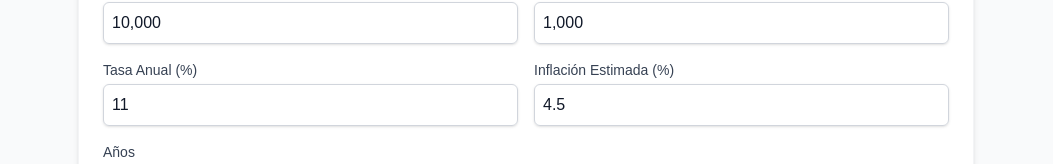
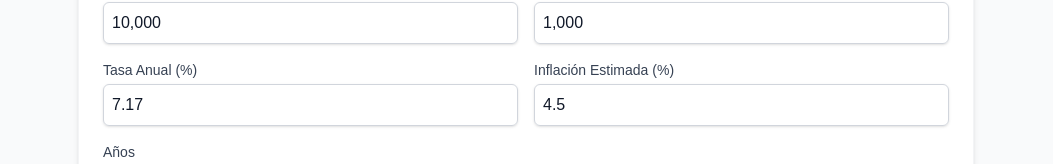
Before and after one commit to alejandrohuerga/finanzanode-mx, a Next.js app: page / in a window 1280 px wide. Shown: the part 276-440 px from the top of the page, without its empty margins (114-1167 px from the left). Built offline with nearby package versions, Linux system fonts and the light colour scheme.

Commit message:
fix: :bug: FIX: Cambios en porcentaje de cetes
Se han actualizado los porcentajes de cetes

```diff
--- a/src/app/page.tsx
+++ b/src/app/page.tsx
@@ -24,9 +24,9 @@ function ComparisonCards({
   onSelectScenario: (rate: number) => void
 }) {
   const scenarios = [
-    { name: 'Cetes (Aprox)', rate: 11.0, color: 'bg-green-100 text-green-800 border-green-200' },
-    { name: 'SOFIPOs / Nu', rate: 14.5, color: 'bg-purple-100 text-purple-800 border-purple-200' },
-    { name: 'S&P 500 (Promedio)', rate: 10.0, color: 'bg-blue-100 text-blue-800 border-blue-200' },
+    { name: 'Cetes Directo (1 Año)', rate: 7.17, color: 'bg-green-100 text-green-800 border-green-200' },
+    { name: 'SOFIPOs / Nu (Aprox)', rate: 12.0, color: 'bg-purple-100 text-purple-800 border-purple-200' },
+    { name: 'S&P 500 (Promedio Histórico)', rate: 10.0, color: 'bg-blue-100 text-blue-800 border-blue-200' },
   ];
 
   const calculateFinal = (rate: number) => {
--- a/src/components/CalculatorForm.tsx
+++ b/src/components/CalculatorForm.tsx
@@ -16,7 +16,7 @@ export default function CalculatorForm({ onCalculate }: CalculatorFormProps) {
   // Estados como strings para manejar mejor la limpieza de inputs y formateo
   const [initialAmount, setInitialAmount] = useState("10,000");
   const [monthlyContribution, setMonthlyContribution] = useState("1,000");
-  const [annualRate, setAnnualRate] = useState("11");
+  const [annualRate, setAnnualRate] = useState("7.17"); // Tasa oficial CETES 1 año (Mayo 2026)
   const [years, setYears] = useState("10");
   const [inflationRate, setInflationRate] = useState("4.5");
 
```
